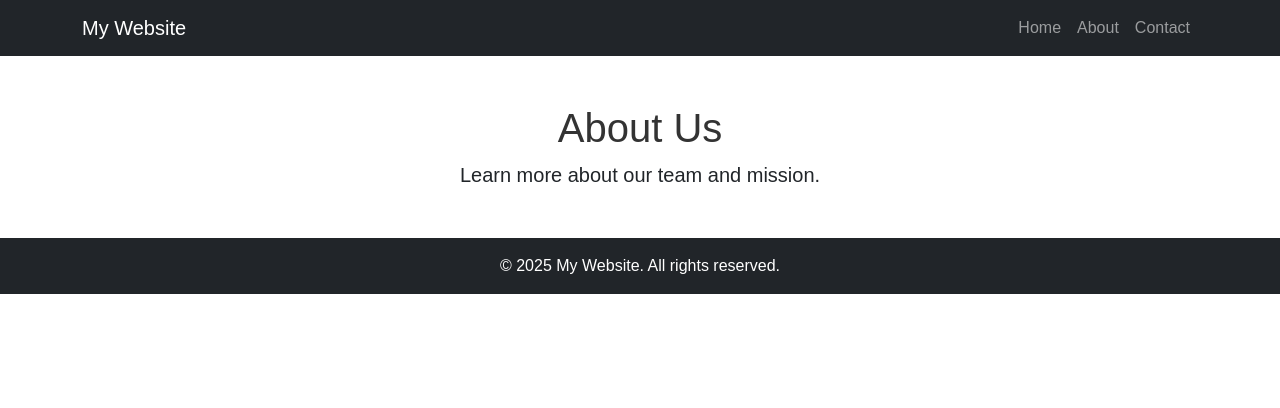
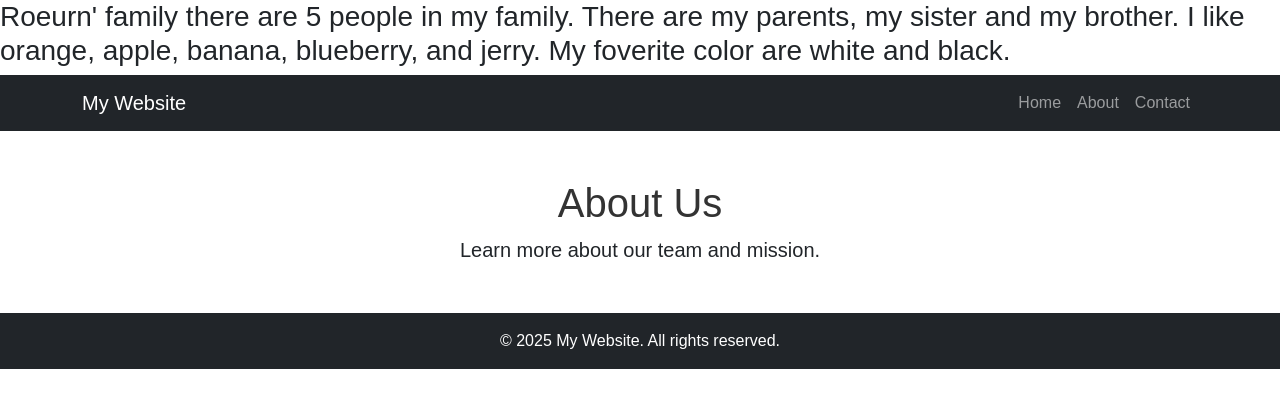
Before and after one commit to Narith-hen/homeworkGit, a plain HTML site: page about.html in a window 1280 px wide. Drawn offline with nearby package versions, Linux system fonts and the light colour scheme.

Commit message:
add about roeurn in aboutpage

```diff
--- a/about.html
+++ b/about.html
@@ -8,6 +8,7 @@
     <link rel="stylesheet" href="style.css">
 </head>
 <body>
+    <h3>Roeurn' family there are 5 people in my family. There are my parents, my sister and my brother. I like orange, apple, banana, blueberry, and jerry. My foverite color are white and black.</h3>
     <nav class="navbar navbar-expand-lg navbar-dark bg-dark">
         <div class="container">
             <a class="navbar-brand" href="index.html">My Website</a>
```
